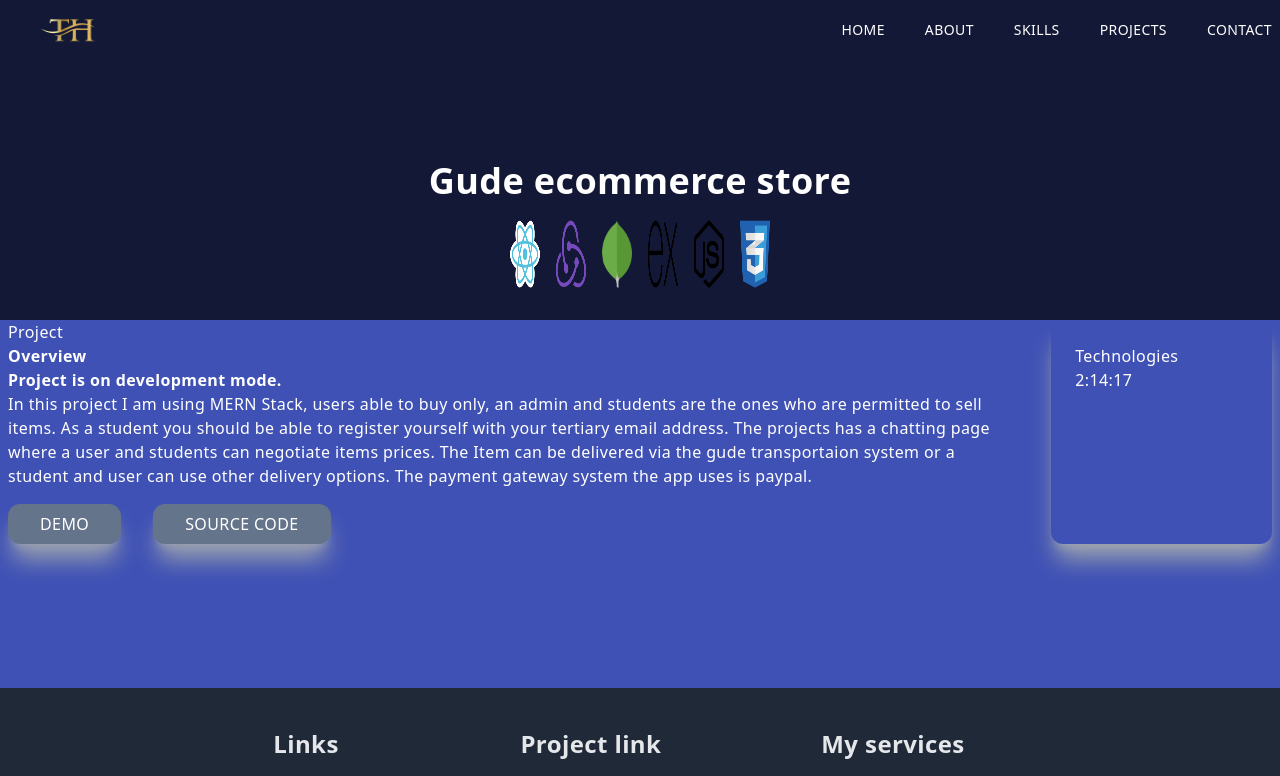
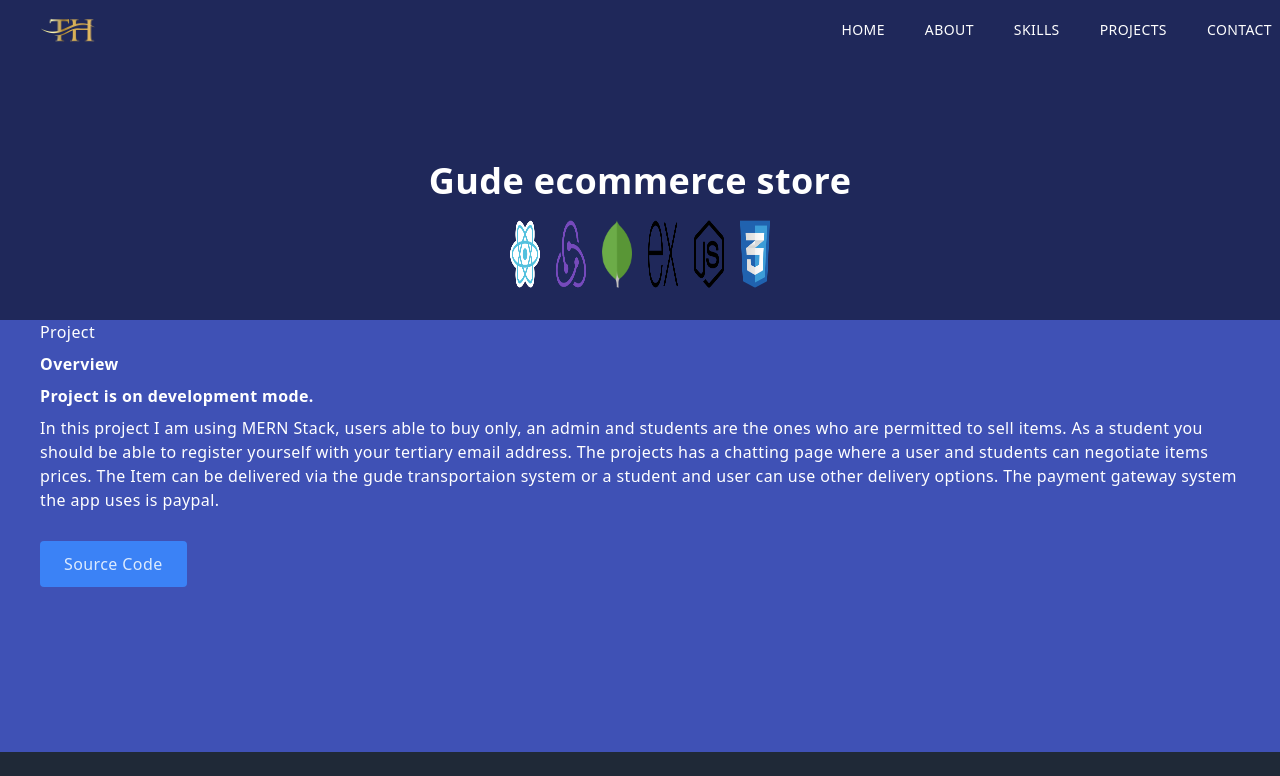
Before and after one commit to Thabiso-Timzo/Thabiso-Hlatshwayo, a Next.js app: page /projects/gude in a window 1280 px wide. Shown: the top 776 px of the page. Built offline with nearby package versions, Linux system fonts and the light colour scheme.

Commit message:
Modified gude

```diff
--- a/pages/projects/gude/index.js
+++ b/pages/projects/gude/index.js
@@ -1,6 +1,7 @@
 import Head from 'next/head'
 import Image from 'next/image'
 import React from 'react'
+import Link from 'next/link'
 
 import NavBar from '../../../components/nav-bar/NavBar'
 import Footer from '../../../components/footer/Footer'
@@ -22,7 +23,7 @@ const gude = () => {
       <NavBar />
       <div className={'w-full'}>
         <div className={'w-screen h-[25vh] lg:h-[40vh relative]'}>
-          <div className={'absolute top-0 left-0 w-full h-[25vh] lg:h-[40vh] bg-black/70 z-10'}>
+          <div className={'absolute top-0 left-0 w-full h-[25vh] lg:h-[40vh] bg-black/50 z-10'}>
             <div className={'absolute top-[70%] max-w-[1240px] w-full left-[50%] right-[50%] translate-x-[-50%] translate-y-[-50%]'}>
               <h2 className={'text-[#fff] text-center'}>Gude ecommerce store</h2>
               <div className={'flex justify-center gap-4 mt-5'}>
@@ -37,26 +38,24 @@ const gude = () => {
           </div>
         </div>
         <div className={'h-10'}></div>
-        <div className={'max-w-[1240px mx-auto p-2 grid md:grid-cols-5 gap-10 pt-20'}>
+        <div className={'max-w-[1240px mx-auto p-10 pt-20'}>
           <div className={'col-span-4'}>
             <p>Project</p>
-            <h3>Overview</h3>
-            <h4>Project is on development mode.</h4>
-            <p>
+            <h3 className={'mt-2'}>Overview</h3>
+            <h4 className={'mt-2'}>Project is on development mode.</h4>
+            <p className={'mt-2'}>
               In this project I am using MERN Stack, users able to buy only, an admin and students are the ones who are permitted to
               sell items. As a student you should be able to register yourself with your tertiary email address. The projects has a chatting
               page where a user and students can negotiate items prices. The Item can be delivered via the gude transportaion system or a student
               and user can use other delivery options. The payment gateway system the app uses is paypal.
             </p>
-            <button className={'px-8 py-2 mt-4 mr-8'}>Demo</button>
-            <button className={'px-8 py-2 mt-4'}>Source Code</button>
-          </div>
-          <div className={'col-span-4 md:col-span-1 shadow-xl shadow-gray-400 rounded-xl p-4'}>
-            <div className={'p-2'}>
-              <p>Technologies</p>
-              <div className={''}>
-                <p></p>2:14:17
-              </div>
+            <div className={'mt-10'}>
+              <Link
+                href={'https://github.com/Thabiso-Timzo/Gude'}
+                className={'px-6 py-3 text-blue-100 no-underline bg-blue-500 rounded hover:bg-blue-600 hover:underline hover:text-blue-200'}
+              >
+                Source Code
+              </Link>
             </div>
           </div>
         </div>
```
